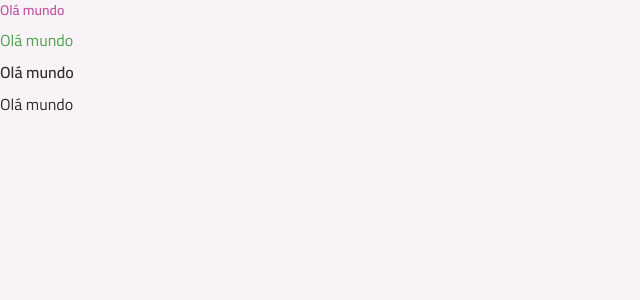
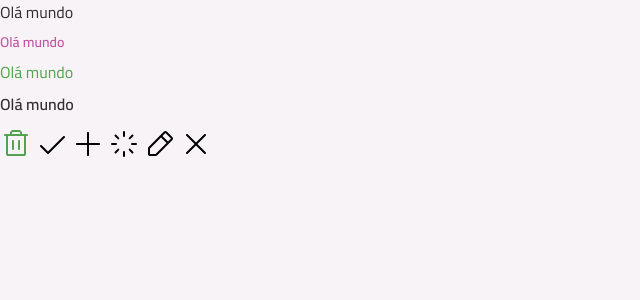
Before and after one commit to guilchaves/rocketseat-react, a React (Vite) app in the folder 2-todo/: page / in a window 1280 px wide. Shown: the top 300 px of the page, without its empty margins (0-640 px from the left). Built offline with nearby package versions, Linux system fonts and the light colour scheme.

Commit message:
chore(todo): adiciona componente Icon

```diff
--- a/2-todo/package.json
+++ b/2-todo/package.json
@@ -28,6 +28,7 @@
     "globals": "^16.5.0",
     "typescript": "~5.9.3",
     "typescript-eslint": "^8.46.3",
-    "vite": "^7.2.2"
+    "vite": "^7.2.2",
+    "vite-plugin-svgr": "^4.5.0"
   }
 }
--- a/2-todo/src/App.tsx
+++ b/2-todo/src/App.tsx
@@ -1,8 +1,18 @@
+import CheckIcon from "./assets/icons/check.svg?react";
+import PencilIcon from "./assets/icons/pencil.svg?react";
+import PlusIcon from "./assets/icons/plus.svg?react";
+import SpinnerIcon from "./assets/icons/spinner.svg?react";
+import TrashIcon from "./assets/icons/trash.svg?react";
+import XIcon from "./assets/icons/x.svg?react";
+
+import Icon from "./components/Icon";
 import Text from "./components/Text";
 
 function App() {
   return (
+    <div className="grid gap-3">
       <div className="flex flex-col gap-2">
+        <Text>Olá mundo</Text>
         <Text variant="body-sm-bold" className="text-pink-base">
           Olá mundo
         </Text>
@@ -10,7 +20,16 @@
           Olá mundo
         </Text>
         <Text variant="body-md-bold">Olá mundo</Text>
-      <Text>Olá mundo</Text>
+      </div>
+
+      <div className="flex gap-1">
+        <Icon svg={TrashIcon} className="fill-green-base" />
+        <Icon svg={CheckIcon} />
+        <Icon svg={PlusIcon} />
+        <Icon svg={SpinnerIcon} />
+        <Icon svg={PencilIcon} />
+        <Icon svg={XIcon} />
+      </div>
     </div>
   );
 }
--- /dev/null
+++ b/2-todo/src/components/Icon/index.tsx
@@ -0,0 +1,26 @@
+import { cva, type VariantProps } from "class-variance-authority";
+
+export const iconVariants = cva("", {
+  variants: {
+    animate: {
+      true: "animate-spin",
+      false: "",
+    },
+  },
+  defaultVariants: {
+    animate: false,
+  },
+});
+
+interface IconProps
+  extends React.ComponentProps<"svg">,
+    VariantProps<typeof iconVariants> {
+  svg: React.FC<React.ComponentProps<"svg">>;
+}
+
+function Icon({ svg: SvgComponent, animate, className, ...props }: IconProps) {
+  return (
+    <SvgComponent className={iconVariants({ animate, className })} {...props} />
+  );
+}
+export default Icon;
--- /dev/null
+++ b/2-todo/src/vite-env.d.ts
@@ -0,0 +1 @@
+/// <reference types="vite-plugin-svgr/client" />
--- a/2-todo/vite.config.ts
+++ b/2-todo/vite.config.ts
@@ -1,8 +1,9 @@
 import { defineConfig } from "vite";
 import react from "@vitejs/plugin-react-swc";
 import tailwindcss from "@tailwindcss/vite";
+import svgr from "vite-plugin-svgr";
 
 // https://vite.dev/config/
 export default defineConfig({
-  plugins: [react(), tailwindcss()],
+  plugins: [react(), tailwindcss(), svgr()],
 });
```
Also changed, not shown: 1 other file (tests, documents, lock files or other folders). Lines whose indentation alone changed are shown as unchanged.
